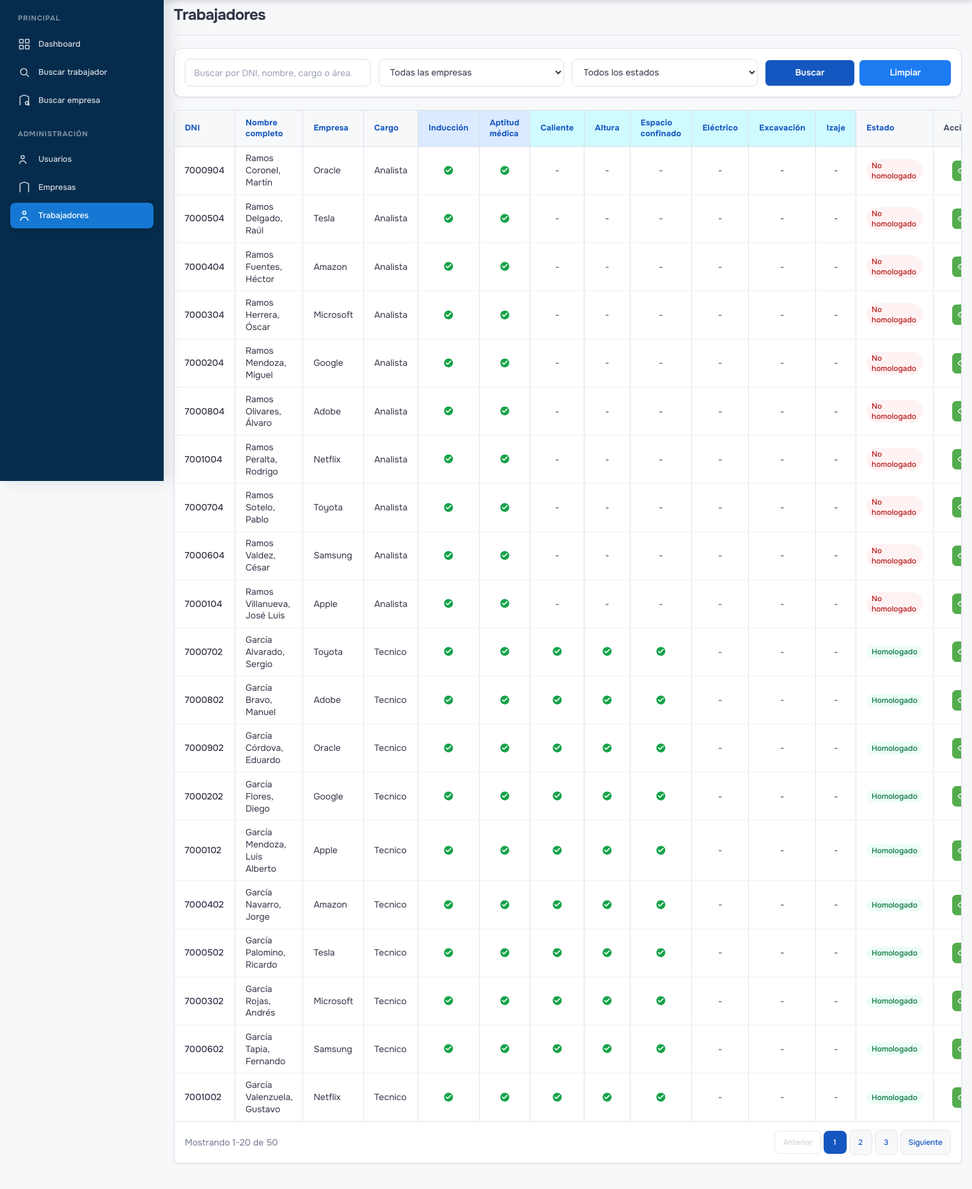
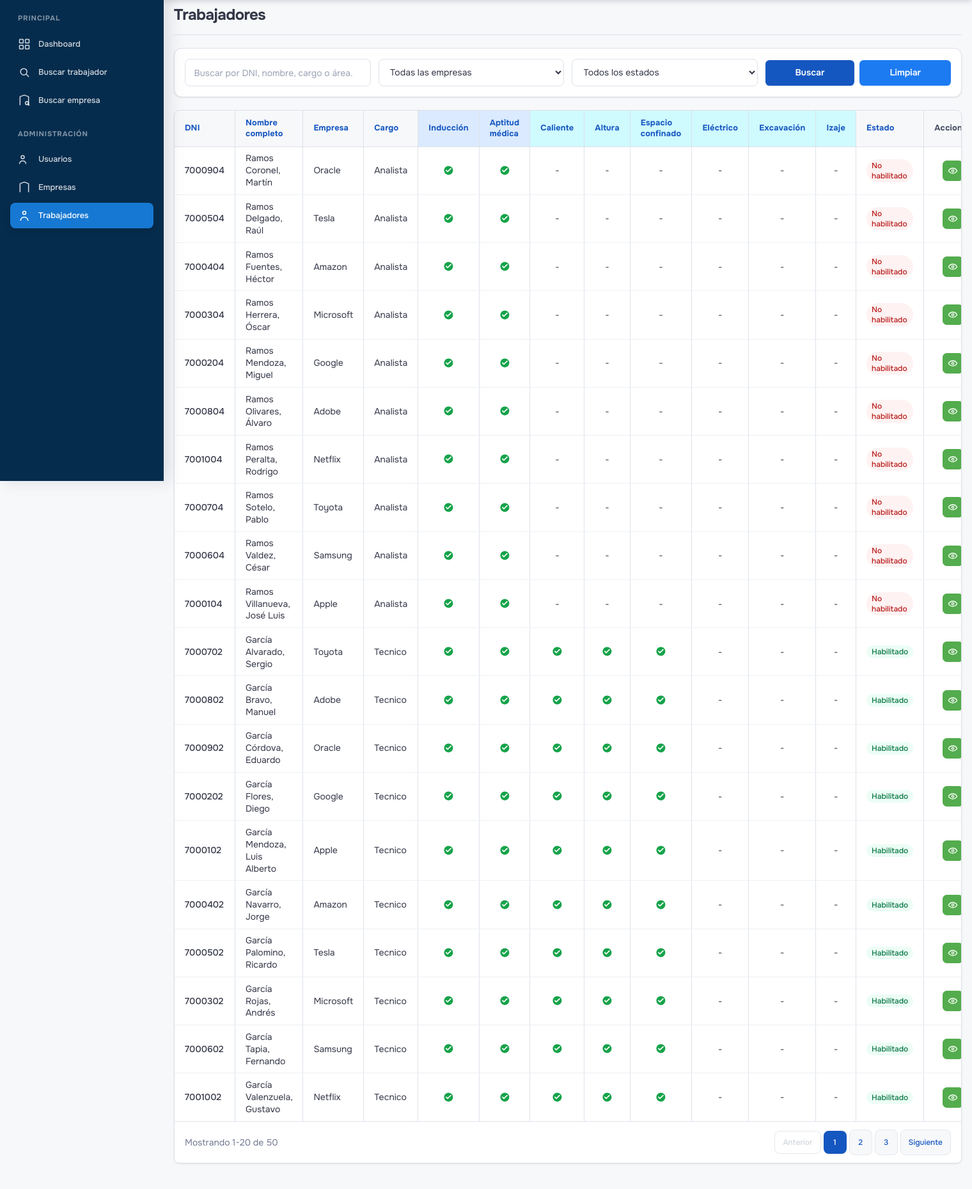
Before and after one commit to roberthbardales/beca_azul2026, a Django app: page /trabajadores/ in a window 1520 px wide. Shown: the part 48-1907 px from the top of the page at 64% size. Run offline with Django 3.2, Linux system fonts and the light colour scheme; a user stored in the database is signed in; data comes from the database, SQL or seed files in the repository.

Commit message:
cambios habilitado

```diff
--- a/applications/control/views.py
+++ b/applications/control/views.py
@@ -395,7 +395,7 @@ class TrabajadorListView(LoginRequiredMixin, ListView):
         kwargs.setdefault('dir', self.request.GET.get('dir', 'asc'))
         kwargs.setdefault('query_string', query_params.urlencode())
         kwargs.setdefault('empresas', Empresa.objects.order_by('nombre'))
-        kwargs.setdefault('estado_choices', ((1, 'Homologado'), (0, 'No homologado')))
+        kwargs.setdefault('estado_choices', ((1, 'Habilitado'), (0, 'No habilitado')))
         kwargs.setdefault('sortable_columns', {
             'dni': 'DNI',
             'nombre': 'Nombre completo',
@@ -722,7 +722,7 @@ class TrabajadorEmpresaListView(TrabajadorEmpresaPermisoMixin, ListView):
         kwargs.setdefault('sort', self.request.GET.get('sort', ''))
         kwargs.setdefault('dir', self.request.GET.get('dir', 'asc'))
         kwargs.setdefault('query_string', query_params.urlencode())
-        kwargs.setdefault('estado_choices', ((1, 'Homologado'), (0, 'No homologado')))
+        kwargs.setdefault('estado_choices', ((1, 'Habilitado'), (0, 'No habilitado')))
         kwargs.setdefault('sortable_columns', {
             'dni': 'DNI',
             'nombre': 'Nombre completo',
--- a/templates/control/trabajadores/buscar.html
+++ b/templates/control/trabajadores/buscar.html
@@ -18,7 +18,7 @@
 <h2 id="resultado-trabajador-title" class="text-xl font-bold text-[#0f172a]">{{ trabajador.nombres }} {{ trabajador.apellidos }}</h2>
 <p class="text-sm text-[#A5A5A5]">{{ trabajador.empresa }}</p>
 </div>
-<span class="inline-block rounded-full px-2 py-0.5 text-xs font-medium {% if trabajador.habilitado %}bg-green-100 text-green-700{% else %}bg-red-100 text-red-700{% endif %}">{% if trabajador.habilitado %}Homologado{% else %}No homologado{% endif %}</span>
+<span class="inline-block rounded-full px-2 py-0.5 text-xs font-medium {% if trabajador.habilitado %}bg-green-100 text-green-700{% else %}bg-red-100 text-red-700{% endif %}">{% if trabajador.habilitado %}Habilitado{% else %}No habilitado{% endif %}</span>
 </div>
 <div class="app-table-wrap">
 <table class="app-table" aria-label="Datos del trabajador">
--- a/templates/control/trabajadores/detalle.html
+++ b/templates/control/trabajadores/detalle.html
@@ -31,7 +31,7 @@
         <section class="border-b border-gray-200 p-5">
             <div class="app-table-wrap responsive-table">
                 <table class="app-table w-full" aria-label="Datos del trabajador">
-                    <thead><tr><th>Nombres</th><th>Apellidos</th><th>Empresa</th><th>Documento</th><th>Cargo</th><th>Certificados</th><th>Homologado</th></tr></thead>
+                    <thead><tr><th>Nombres</th><th>Apellidos</th><th>Empresa</th><th>Documento</th><th>Cargo</th><th>Certificados</th><th>Habilitado</th></tr></thead>
                     <tbody><tr><td>{{ trabajador.nombres }}</td><td>{{ trabajador.apellidos }}</td><td>{{ trabajador.empresa }}</td><td>{{ trabajador.get_tipo_documento_display }} {{ trabajador.dni }}</td><td>{{ trabajador.cargo|default:'-' }}</td><td>{{ certificados|length }}</td><td>{% if trabajador.habilitado %}<span class="rounded-full bg-green-100 px-2 py-1 text-xs text-green-700">Sí</span>{% else %}<span class="rounded-full bg-red-100 px-2 py-1 text-xs text-red-700">No</span>{% endif %}</td></tr></tbody>
                 </table>
             </div>
--- a/templates/control/trabajadores/lista_empresa.html
+++ b/templates/control/trabajadores/lista_empresa.html
@@ -83,9 +83,9 @@
                   {% endfor %}
                 <td data-label="Estado" class="px-3 py-1 text-sm">
                     {% if trabajador.habilitado %}
-                    <span class="inline-block rounded-full bg-green-100 px-2 py-0.5 text-xs font-medium text-green-700">Homologado</span>
+                     <span class="inline-block rounded-full bg-green-100 px-2 py-0.5 text-xs font-medium text-green-700">Habilitado</span>
                     {% else %}
-                    <span class="inline-block rounded-full bg-red-100 px-2 py-0.5 text-xs font-medium text-red-700">No homologado</span>
+                     <span class="inline-block rounded-full bg-red-100 px-2 py-0.5 text-xs font-medium text-red-700">No habilitado</span>
                     {% endif %}
                 </td>
                 <td data-label="Acciones" class="px-3 py-1 text-right text-sm">
--- a/templates/users/dashboard/metric_cards.html
+++ b/templates/users/dashboard/metric_cards.html
@@ -50,11 +50,11 @@
         <div class="mt-3 flex flex-wrap gap-2 text-xs">
             <span class="inline-flex items-center gap-1.5 rounded-full bg-green-100 px-2.5 py-1 font-semibold text-green-600">
                 <span class="h-1.5 w-1.5 rounded-full bg-current" aria-hidden="true"></span>
-                 {{ trabajadores_habilitados }} homologados
+                 {{ trabajadores_habilitados }} habilitados
             </span>
             <span class="inline-flex items-center gap-1.5 rounded-full bg-red-50 px-2.5 py-1 font-semibold text-red-500">
                 <span class="h-1.5 w-1.5 rounded-full bg-current" aria-hidden="true"></span>
-                     {{ trabajadores_deshabilitados }} no homologados
+                     {{ trabajadores_deshabilitados }} no habilitados
             </span>
         </div>
     </article>
```
